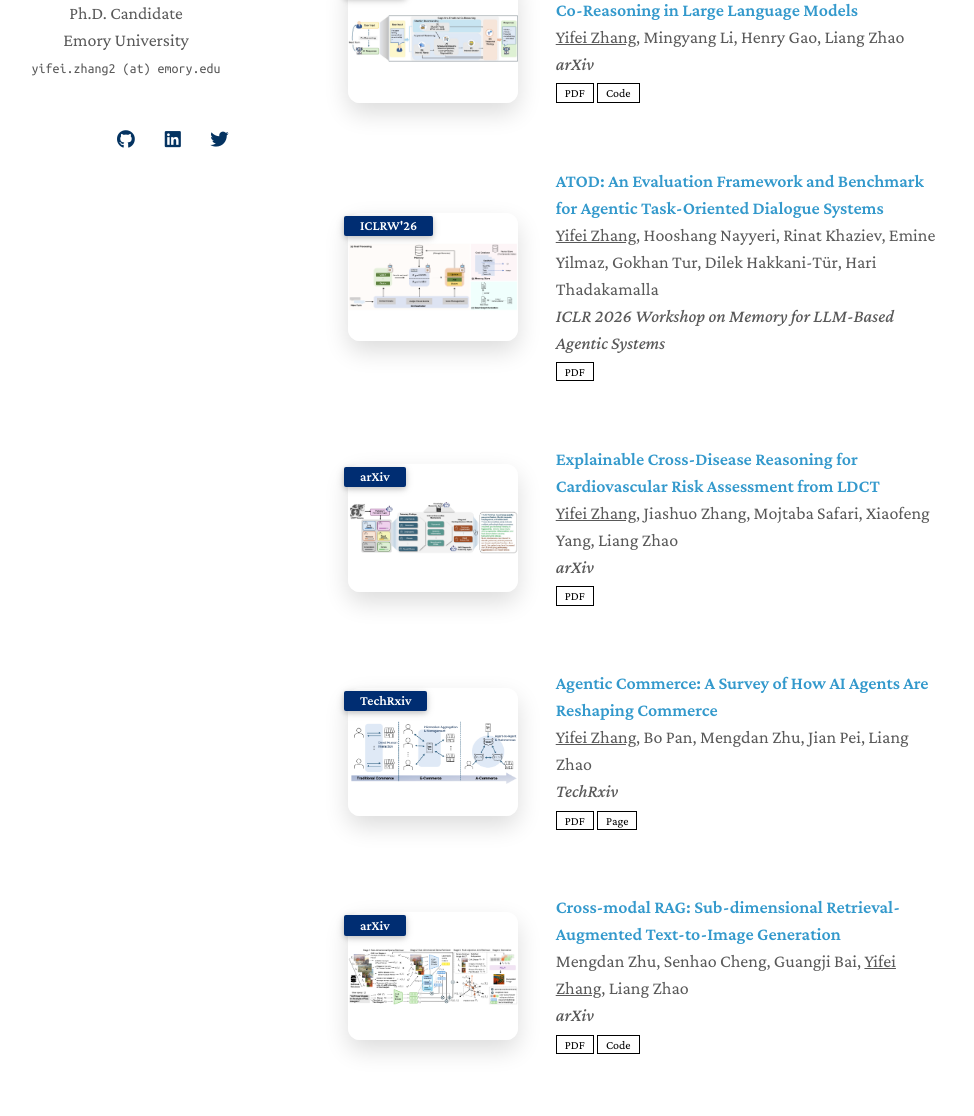
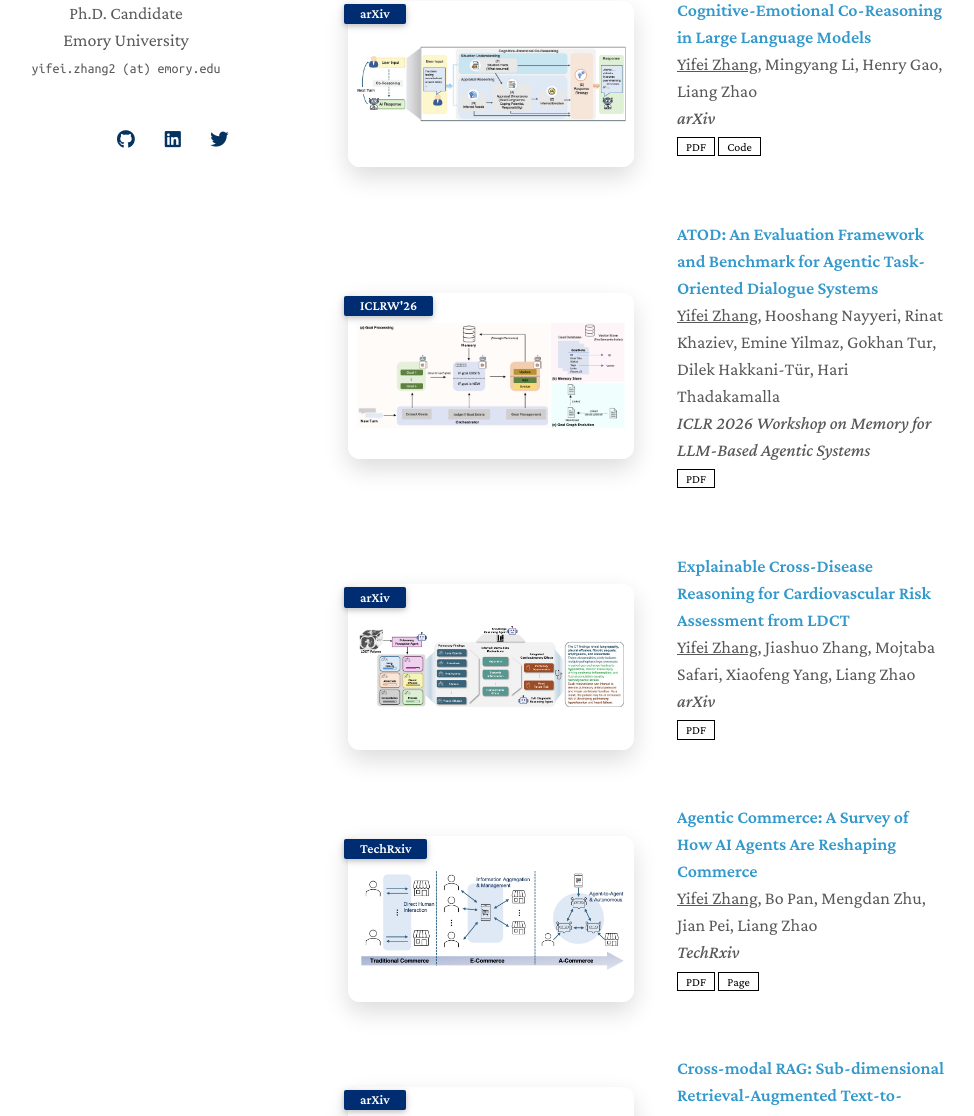
Before and after one commit to yifeizhangcs/yifeizhangcs.github.io, a Jekyll site: the page built from index.md, in a window 1280 px wide and 1400 px high, scrolled down 1025 px. Shown: the part 284-1400 px from the top of the window, without its empty margins (150-1124 px from the left). Built offline with Jekyll 4.4.1, drawn with Linux system fonts in a browser that asks for light colours; nearby versions of some CDN libraries; a style sheet for code colours, icons or effects is not loaded; our own code applies the rules of GitHub Pages for plain Markdown files.

Commit message:
Update homepage publications layout

```diff
--- a/_includes/publications.md
+++ b/_includes/publications.md
@@ -9,7 +9,9 @@
 <div class="pub-row pub-card">
   <div class="col-sm-3 abbr" style="position: relative;padding-right: 15px;padding-left: 15px;">
     {% if link.image %}
-      <img src="{{ link.image }}" class="teaser img-fluid z-depth-1" alt="{{ link.title }} teaser" loading="lazy" style="width: 100%; height: 100%; object-fit: contain;">
+      <div class="teaser-frame">
+        <img src="{{ link.image }}" class="teaser img-fluid z-depth-1" alt="{{ link.title }} teaser" loading="lazy">
+      </div>
     {% endif %}
 
     {% if link.conference_short %}
--- a/assets/css/publications-no-dark-mode.css
+++ b/assets/css/publications-no-dark-mode.css
@@ -72,9 +72,10 @@ blockquote { background: var(--global-bg-color); border-left: 2px solid var(--gl
 
 .publications ol.bibliography li div.abstract.hidden.open { border-color: var(--global-text-color); }
 
-.publications ol.bibliography li .teaser { border-radius: 12px; box-shadow: 0 10px 24px rgba(0, 0, 0, 0.14); height: 140px; width: 100%; max-width: 270px; margin-top: 5px; margin-left: 5px; margin-bottom: 5px; object-fit: cover; background: rgba(255, 255, 255, 0.92); }
+.publications ol.bibliography li .teaser-frame { display: flex; align-items: center; justify-content: center; width: 270px; height: 150px; margin-top: 5px; margin-left: 5px; margin-bottom: 5px; padding: 8px; border-radius: 12px; box-shadow: 0 10px 24px rgba(0, 0, 0, 0.14); background: rgba(255, 255, 255, 0.92); overflow: hidden; }
+.publications ol.bibliography li .teaser { border-radius: 8px; width: 100%; height: 100%; object-fit: contain; display: block; }
 
 @media (max-width: 768px) {
   .publications ol.bibliography li .abbr { height: auto; }
-  .publications ol.bibliography li .teaser { margin-left: 0; height: auto; max-width: 100%; }
+  .publications ol.bibliography li .teaser-frame { margin-left: 0; width: 100%; max-width: 320px; height: 180px; }
 }
--- a/assets/css/publications.css
+++ b/assets/css/publications.css
@@ -79,9 +79,10 @@ blockquote { background: var(--global-bg-color); border-left: 2px solid var(--gl
 
 .publications ol.bibliography li div.abstract.hidden.open { border-color: var(--global-text-color); }
 
-.publications ol.bibliography li .teaser { border-radius: 12px; box-shadow: 0 10px 24px rgba(0, 0, 0, 0.14); height: 140px; width: 100%; max-width: 270px; margin-top: 5px; margin-left: 5px; margin-bottom: 5px; object-fit: cover; background: rgba(255, 255, 255, 0.92); }
+.publications ol.bibliography li .teaser-frame { display: flex; align-items: center; justify-content: center; width: 270px; height: 150px; margin-top: 5px; margin-left: 5px; margin-bottom: 5px; padding: 8px; border-radius: 12px; box-shadow: 0 10px 24px rgba(0, 0, 0, 0.14); background: rgba(255, 255, 255, 0.92); overflow: hidden; }
+.publications ol.bibliography li .teaser { border-radius: 8px; width: 100%; height: 100%; object-fit: contain; display: block; }
 
 @media (max-width: 768px) {
   .publications ol.bibliography li .abbr { height: auto; }
-  .publications ol.bibliography li .teaser { margin-left: 0; height: auto; max-width: 100%; }
+  .publications ol.bibliography li .teaser-frame { margin-left: 0; width: 100%; max-width: 320px; height: 180px; }
 }
```
